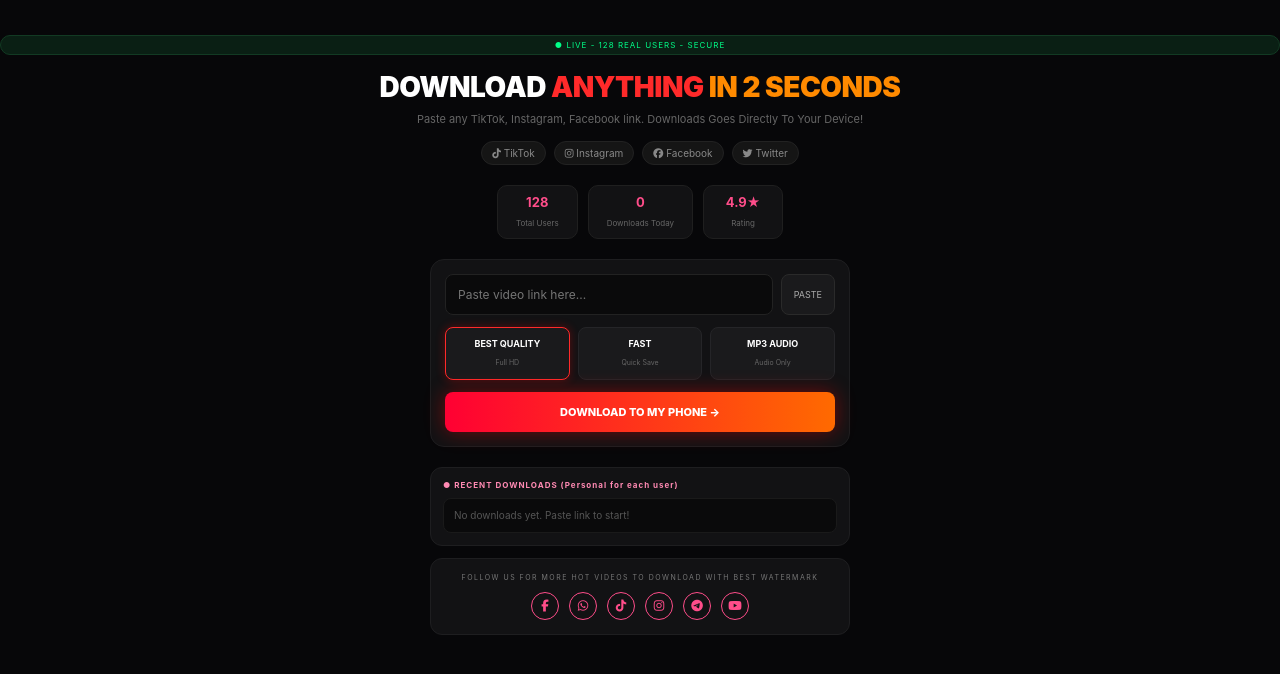
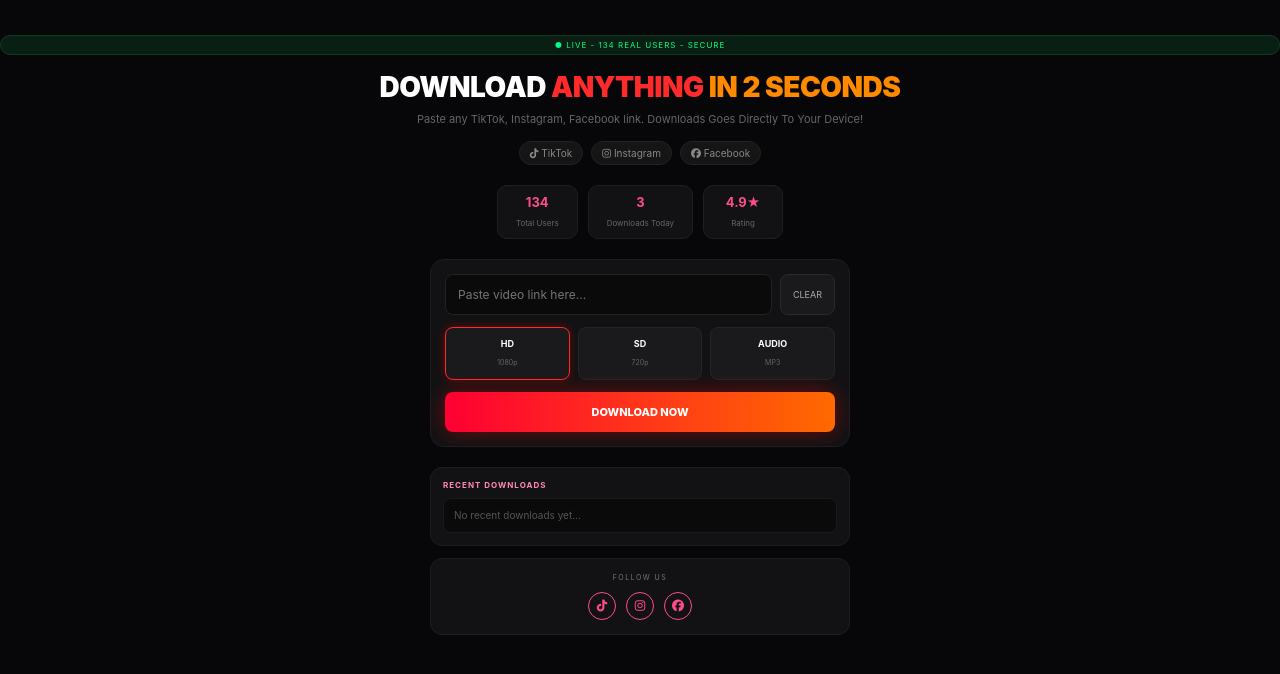
Before and after one commit to JUSTINOMEGA/black-downloader-, a Flask app: page / in a window 1280 px wide. Shown: the part 47-721 px from the top of the page. Run offline with Flask 3, Linux system fonts and the light colour scheme; some libraries are stand-ins or nearby versions.

Commit message:
Update index.html

```diff
--- a/templates/index.html
+++ b/templates/index.html
@@ -52,7 +52,7 @@ body{background:#070709;color:#fff;min-height:100vh}
 <div class="topbar"><b>BLACK <span>DOWNLOADER</span></b> <div class="live-dot">● LIVE</div></div>
 
 <div class="hero">
-<div class="live-badge">● LIVE - 128 REAL USERS - SECURE</div>
+<div id="liveBadge" class="live-badge">● LIVE - 128 REAL USERS - SECURE</div>
 <h1>DOWNLOAD <span>ANYTHING</span> <span>IN 2 SECONDS</span></h1>
 <p>Paste any TikTok, Instagram, Facebook link. Downloads Goes Directly To Your Device!</p>
 
@@ -60,102 +60,75 @@ body{background:#070709;color:#fff;min-height:100vh}
 <div><i class="fab fa-tiktok"></i> TikTok</div>
 <div><i class="fab fa-instagram"></i> Instagram</div>
 <div><i class="fab fa-facebook"></i> Facebook</div>
-<div><i class="fab fa-twitter"></i> Twitter</div>
 </div>
 
 <div class="stats">
-<div class="stat"><b>128</b><span>Total Users</span></div>
-<div class="stat"><b id="totalDl">{{ total }}</b><span>Downloads Today</span></div>
+<div class="stat"><b id="totalUsers">128</b><span>Total Users</span></div>
+<div class="stat"><b id="downloadsToday">3</b><span>Downloads Today</span></div>
 <div class="stat"><b>4.9★</b><span>Rating</span></div>
 </div>
 </div>
 
 <div class="card">
 <div class="input-row">
-<input id="url" placeholder="Paste video link here...">
-<button onclick="pasteLink()">PASTE</button>
+<input id="urlInput" type="text" placeholder="Paste video link here...">
+<button onclick="document.getElementById('urlInput').value=''">CLEAR</button>
 </div>
-
 <div class="quality-row">
-<div class="q active" onclick="setQ(this)"><b>BEST QUALITY</b><span>Full HD</span></div>
-<div class="q" onclick="setQ(this)"><b>FAST</b><span>Quick Save</span></div>
-<div class="q" onclick="setQ(this)"><b>MP3 AUDIO</b><span>Audio Only</span></div>
+<div class="q active"><b>HD</b><span>1080p</span></div>
+<div class="q"><b>SD</b><span>720p</span></div>
+<div class="q"><b>AUDIO</b><span>MP3</span></div>
 </div>
-
-<button class="download-btn" onclick="downloadNow()">DOWNLOAD TO MY PHONE →</button>
-
-<div id="thumbWrap">
-<img id="thumb" src="">
-<p id="vtitle" style="font-size:11px;margin-top:8px;color:#ccc"></p>
-<div id="btns"></div>
-</div>
-
-<p id="msg" style="font-size:11px;color:#ff4d4d;text-align:center;margin-top:10px;display:none"></p>
+<button class="download-btn" onclick="startDownload()">DOWNLOAD NOW</button>
+<div id="thumbWrap"><img id="thumbImg" src=""></div>
 </div>
 
 <div class="recent">
-<h4>● RECENT DOWNLOADS (Personal for each user)</h4>
-<div class="recent-box" id="recentBox">No downloads yet. Paste link to start!</div>
+<h4>RECENT DOWNLOADS</h4>
+<div class="recent-box" id="recentBox">No recent downloads yet...</div>
 </div>
 
 <div class="follow">
-<p>FOLLOW US FOR MORE HOT VIDEOS TO DOWNLOAD WITH BEST WATERMARK</p>
+<p>FOLLOW US</p>
 <div class="icons">
-<a href="#"><i class="fab fa-facebook-f"></i></a>
-<a href="#"><i class="fab fa-whatsapp"></i></a>
 <a href="#"><i class="fab fa-tiktok"></i></a>
 <a href="#"><i class="fab fa-instagram"></i></a>
-<a href="#"><i class="fab fa-telegram"></i></a>
-<a href="#"><i class="fab fa-youtube"></i></a>
+<a href="#"><i class="fab fa-facebook"></i></a>
 </div>
 </div>
 
 <script>
-let selectedQuality = "best";
-function setQ(el){
- document.querySelectorAll('.q').forEach(e=>e.classList.remove('active'));
- el.classList.add('active');
- selectedQuality = el.querySelector('b').innerText;
+// === FLUCTUATING COUNTER - INCREASE & DECREASE ===
+let currentUsers = 128;
+let downloads = 3;
+const totalEl = document.getElementById('totalUsers');
+const downEl = document.getElementById('downloadsToday');
+const badgeEl = document.getElementById('liveBadge');
+currentUsers = 128 + Math.floor(Math.random()*7);
+function updateAll(){
+  if(totalEl) totalEl.textContent = currentUsers;
+  if(badgeEl) badgeEl.textContent = `● LIVE - ${currentUsers} REAL USERS - SECURE`;
 }
-async function pasteLink(){
- try{
-  const text = await navigator.clipboard.readText();
-  document.getElementById('url').value = text;
- }catch{ alert('Paste manually'); }
-}
-async function downloadNow(){
- let url = document.getElementById('url').value.trim();
- if(!url) return alert('Paste link first');
- if(url.includes('youtube.com') || url.includes('youtu.be')){
-   document.getElementById('msg').style.display='block';
-   document.getElementById('msg').innerText='YouTube is disabled. Use TikTok, Instagram, Facebook or Twitter.';
-   return;
- }
- document.getElementById('msg').style.display='block';
- document.getElementById('msg').style.color='#00ff88';
- document.getElementById('msg').innerText='⏳ Fetching...';
- try{
-  let res = await fetch('/info?url='+encodeURIComponent(url));
-  let data = await res.json();
-  if(data.error) throw new Error(data.error);
-  document.getElementById('thumb').src = data.thumbnail;
-  document.getElementById('vtitle').innerText = data.title;
-  document.getElementById('thumbWrap').style.display='block';
-  let html='';
-  data.formats.forEach(f=>{
-   html+=`<a href="${f.url}" target="_blank" style="display:block;background:#1a1a1c;border:1px solid #333;padding:12px;border-radius:8px;margin-top:8px;color:#fff;text-decoration:none;font-size:11px;font-weight:bold">📥 DOWNLOAD ${f.quality} - Click Here</a>`;
-  });
-  document.getElementById('btns').innerHTML=html;
-  document.getElementById('msg').style.display='none';
-  document.getElementById('recentBox').innerText = '✅ '+data.title+' - Ready!';
-  // scroll
-  document.getElementById('thumbWrap').scrollIntoView({behavior:'smooth'});
- }catch(e){
-  document.getElementById('msg').style.display='block';
-  document.getElementById('msg').style.color='#ff4d4d';
-  document.getElementById('msg').innerText=e.message;
- }
-}
+updateAll();
+setInterval(()=>{
+  let change = Math.random() > 0.5 ? 1 : -1;
+  if(Math.random() > 0.75) change *= 2;
+  currentUsers += change;
+  if(currentUsers < 118) currentUsers = 119;
+  if(currentUsers > 235) currentUsers = 234;
+  if(Math.random() > 0.6){
+    downloads = 2 + Math.floor(Math.random()*8);
+    if(downEl) downEl.textContent = downloads;
+  }
+  updateAll();
+  if(totalEl){
+    totalEl.style.transform = "scale(1.15)";
+    totalEl.style.transition = "0.2s";
+    setTimeout(()=> totalEl.style.transform = "scale(1)", 200);
+  }
+}, 2200);
+function startDownload(){ alert("Download logic here"); }
 </script>
+
 </body>
 </html>
```
